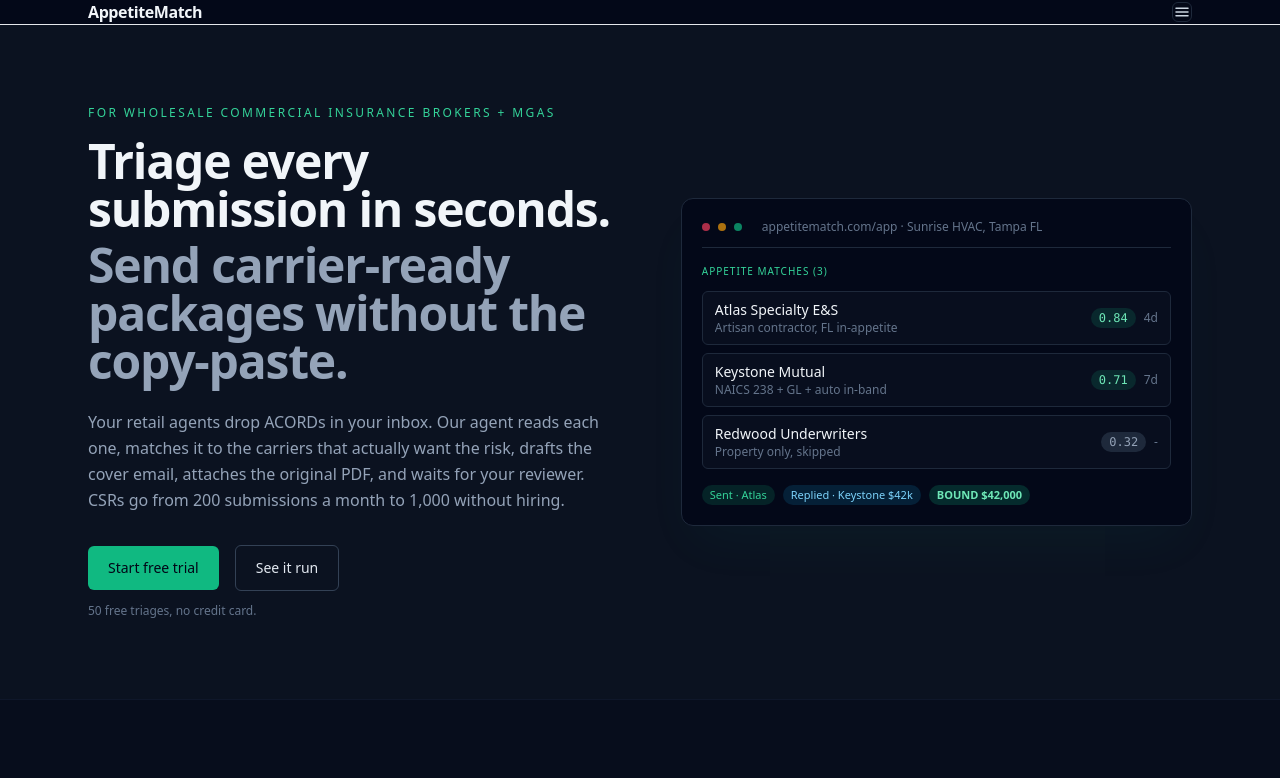
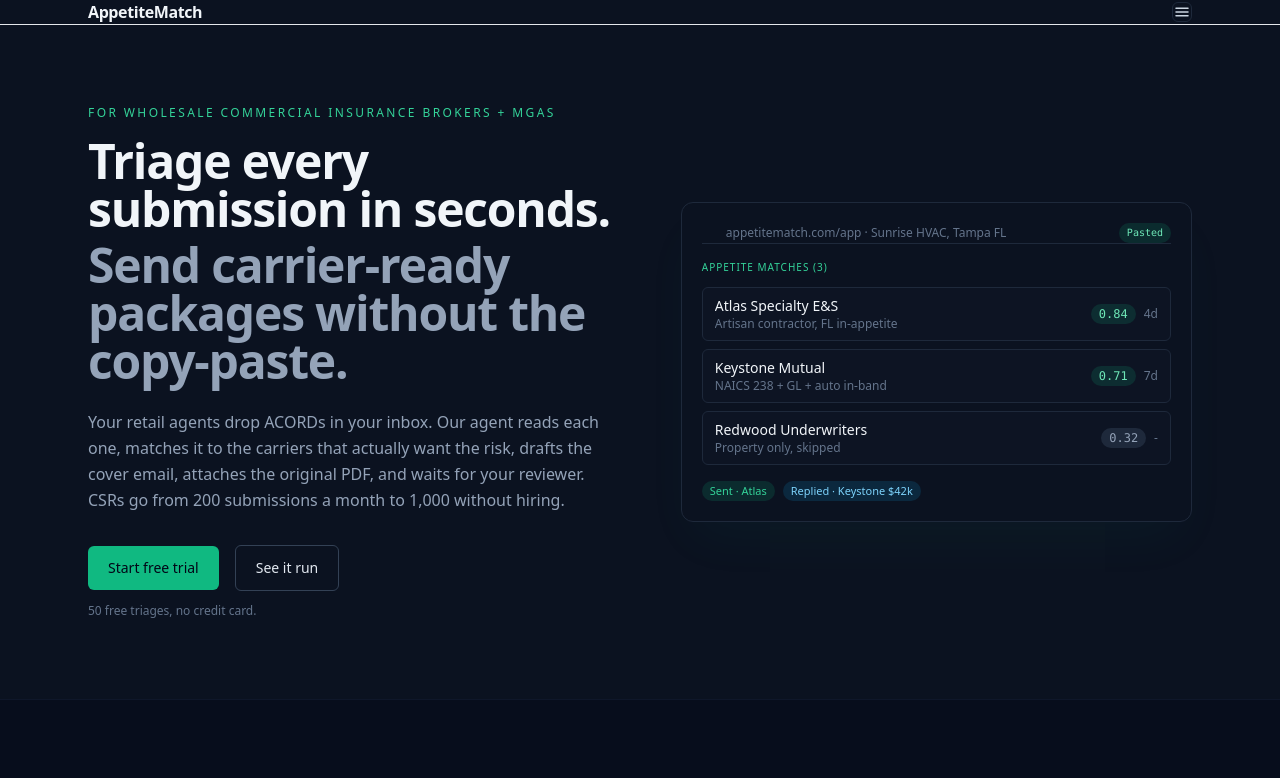
Before and after one commit to Jzineldin/Test, a Next.js app in the folder web/: page / in a window 1280 px wide. Shown: the top 778 px of the page. Built offline with nearby package versions, Linux system fonts and the light colour scheme.

Commit message:
Hero: animated preview that loops paste -> match -> sent -> bound
Replaces the static HeroPreview snapshot with a 5-frame loop that
auto-cycles every ~12s, respecting prefers-reduced-motion. Same
visual content, more motion = more obvious value.

```diff
--- a/web/app/page.tsx
+++ b/web/app/page.tsx
@@ -1,5 +1,6 @@
 import Link from "next/link";
 import { SiteFooter, SiteHeader } from "@/components/SiteChrome";
+import { HeroPreview } from "@/components/HeroPreview";
 
 export default function Landing() {
   return (
@@ -58,67 +59,6 @@ function Hero() {
     </section>
   );
 }
-
-function HeroPreview() {
-  return (
-    <div className="rounded-xl border border-slate-800 bg-slate-950/80 p-4 shadow-2xl shadow-emerald-500/5 sm:p-5">
-      <div className="mb-4 flex items-center gap-2 border-b border-slate-800 pb-3 text-xs">
-        <span className="size-2 rounded-full bg-rose-500/70" />
-        <span className="size-2 rounded-full bg-amber-500/70" />
-        <span className="size-2 rounded-full bg-emerald-500/70" />
-        <span className="ml-3 truncate text-slate-500">
-          appetitematch.com/app · Sunrise HVAC, Tampa FL
-        </span>
-      </div>
-      <p className="text-[10px] uppercase tracking-widest text-emerald-400">
-        Appetite matches (3)
-      </p>
-      <ul className="mt-3 space-y-2 text-sm">
-        {HERO_MATCHES.map((m) => (
-          <li
-            key={m.name}
-            className="flex items-center justify-between gap-3 rounded-md border border-slate-800 bg-slate-900/40 px-3 py-2"
-          >
-            <div className="min-w-0">
-              <p className="truncate text-slate-100">{m.name}</p>
-              <p className="truncate text-xs text-slate-500">{m.note}</p>
-            </div>
-            <div className="flex shrink-0 items-center gap-2">
-              <span
-                className={
-                  "rounded-full px-2 py-0.5 font-mono text-xs " +
-                  (m.score >= 0.7
-                    ? "bg-emerald-500/15 text-emerald-300"
-                    : "bg-slate-800 text-slate-400")
-                }
-              >
-                {m.score.toFixed(2)}
-              </span>
-              <span className="text-xs text-slate-500">{m.qb}</span>
-            </div>
-          </li>
-        ))}
-      </ul>
-      <div className="mt-4 flex flex-wrap items-center gap-2 text-[11px] text-slate-500">
-        <span className="rounded-full bg-emerald-500/15 px-2 py-0.5 text-emerald-400">
-          Sent · Atlas
-        </span>
-        <span className="rounded-full bg-sky-500/15 px-2 py-0.5 text-sky-300">
-          Replied · Keystone $42k
-        </span>
-        <span className="rounded-full bg-emerald-500/20 px-2 py-0.5 font-semibold text-emerald-300">
-          BOUND $42,000
-        </span>
-      </div>
-    </div>
-  );
-}
-
-const HERO_MATCHES = [
-  { name: "Atlas Specialty E&S", note: "Artisan contractor, FL in-appetite", score: 0.84, qb: "4d" },
-  { name: "Keystone Mutual", note: "NAICS 238 + GL + auto in-band", score: 0.71, qb: "7d" },
-  { name: "Redwood Underwriters", note: "Property only, skipped", score: 0.32, qb: "-" },
-];
 
 function Problem() {
   return (
--- /dev/null
+++ b/web/components/HeroPreview.tsx
@@ -0,0 +1,157 @@
+"use client";
+
+import { useEffect, useState } from "react";
+
+const HERO_MATCHES = [
+  {
+    name: "Atlas Specialty E&S",
+    note: "Artisan contractor, FL in-appetite",
+    score: 0.84,
+    qb: "4d",
+  },
+  {
+    name: "Keystone Mutual",
+    note: "NAICS 238 + GL + auto in-band",
+    score: 0.71,
+    qb: "7d",
+  },
+  {
+    name: "Redwood Underwriters",
+    note: "Property only, skipped",
+    score: 0.32,
+    qb: "-",
+  },
+];
+
+// Frames: 0 Pasted, 1 Matches, 2 Sent, 3 Replied, 4 Bound (hold), then loop.
+const FRAME_MS = 1900;
+const HOLD_MS = 4500;
+const TOTAL_FRAMES = 5;
+
+export function HeroPreview() {
+  const [frame, setFrame] = useState(0);
+
+  useEffect(() => {
+    if (typeof window === "undefined") return;
+    const reduce = window.matchMedia(
+      "(prefers-reduced-motion: reduce)",
+    ).matches;
+    if (reduce) {
+      setFrame(TOTAL_FRAMES - 1);
+      return;
+    }
+    let cancelled = false;
+    function tick(next: number) {
+      if (cancelled) return;
+      setFrame(next);
+      const ms = next === TOTAL_FRAMES - 1 ? HOLD_MS : FRAME_MS;
+      setTimeout(() => tick((next + 1) % TOTAL_FRAMES), ms);
+    }
+    const id = setTimeout(() => tick(1), FRAME_MS);
+    return () => {
+      cancelled = true;
+      clearTimeout(id);
+    };
+  }, []);
+
+  const showPasted = frame >= 0;
+  const showMatches = frame >= 1;
+  const showSent = frame >= 2;
+  const showReplied = frame >= 3;
+  const showBound = frame >= 4;
+
+  return (
+    <div className="rounded-xl border border-slate-800 bg-slate-950/80 p-4 shadow-2xl shadow-emerald-500/5 sm:p-5">
+      <div className="mb-4 flex items-center gap-2 border-b border-slate-800 pb-3 text-xs">
+        <span className="size-2 rounded-full bg-rose-500/70" />
+        <span className="size-2 rounded-full bg-amber-500/70" />
+        <span className="size-2 rounded-full bg-emerald-500/70" />
+        <span className="ml-3 truncate text-slate-500">
+          appetitematch.com/app · Sunrise HVAC, Tampa FL
+        </span>
+        <span
+          className={
+            "ml-auto shrink-0 rounded-full bg-emerald-500/15 px-2 py-0.5 font-mono text-[10px] text-emerald-300 transition-opacity duration-500 " +
+            (showPasted ? "opacity-100" : "opacity-0")
+          }
+        >
+          Pasted
+        </span>
+      </div>
+
+      <p className="text-[10px] uppercase tracking-widest text-emerald-400">
+        Appetite matches (3)
+      </p>
+      <ul className="mt-3 space-y-2 text-sm">
+        {HERO_MATCHES.map((m, i) => (
+          <li
+            key={m.name}
+            className="flex items-center justify-between gap-3 rounded-md border border-slate-800 bg-slate-900/40 px-3 py-2 transition-all duration-500"
+            style={{
+              transitionDelay: showMatches ? `${i * 120}ms` : "0ms",
+              opacity: showMatches ? 1 : 0,
+              transform: showMatches ? "translateY(0)" : "translateY(6px)",
+            }}
+          >
+            <div className="min-w-0">
+              <p className="truncate text-slate-100">{m.name}</p>
+              <p className="truncate text-xs text-slate-500">{m.note}</p>
+            </div>
+            <div className="flex shrink-0 items-center gap-2">
+              <span
+                className={
+                  "rounded-full px-2 py-0.5 font-mono text-xs " +
+                  (m.score >= 0.7
+                    ? "bg-emerald-500/15 text-emerald-300"
+                    : "bg-slate-800 text-slate-400")
+                }
+              >
+                {m.score.toFixed(2)}
+              </span>
+              <span className="text-xs text-slate-500">{m.qb}</span>
+            </div>
+          </li>
+        ))}
+      </ul>
+
+      <div className="mt-4 flex min-h-[26px] flex-wrap items-center gap-2 text-[11px] text-slate-500">
+        <Pill show={showSent} className="bg-emerald-500/15 text-emerald-400">
+          Sent · Atlas
+        </Pill>
+        <Pill show={showReplied} className="bg-sky-500/15 text-sky-300">
+          Replied · Keystone $42k
+        </Pill>
+        <Pill
+          show={showBound}
+          className="bg-emerald-500/20 font-semibold text-emerald-300"
+        >
+          BOUND $42,000
+        </Pill>
+      </div>
+    </div>
+  );
+}
+
+function Pill({
+  show,
+  className,
+  children,
+}: {
+  show: boolean;
+  className: string;
+  children: React.ReactNode;
+}) {
+  return (
+    <span
+      className={
+        "rounded-full px-2 py-0.5 transition-all duration-500 " + className
+      }
+      style={{
+        opacity: show ? 1 : 0,
+        transform: show ? "scale(1)" : "scale(0.85)",
+      }}
+    >
+      {children}
+    </span>
+  );
+}
```
